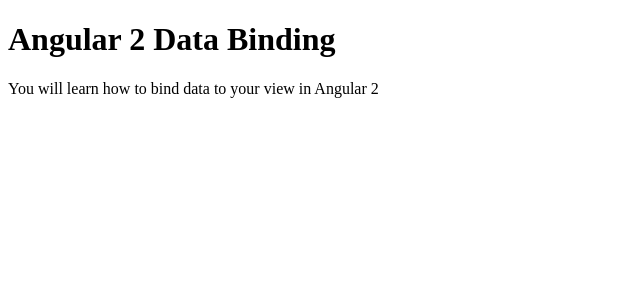
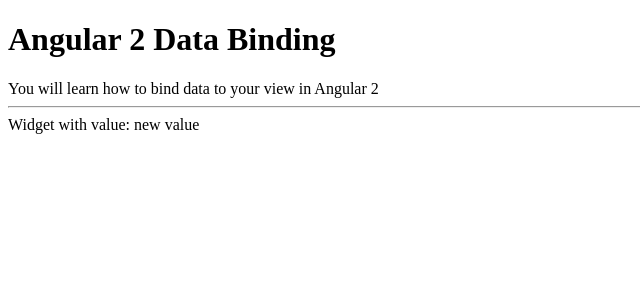
Before and after one commit to TanveerSehgal/ng2-data-binding, an Angular app: page / in a window 1280 px wide. Shown: the top 300 px of the page, without its empty margins (0-640 px from the left). Built offline with nearby package versions, Linux system fonts and the light colour scheme.

Commit message:
Property binding example

```diff
--- /dev/null
+++ b/src/app/app.component.html
@@ -0,0 +1,9 @@
+<!--Interpolation-->
+<h1>{{title}}</h1>
+
+<div>{{purpose}}</div>
+
+<hr>
+
+<!--Property binding-->
+<widget-one [widgetValue]="'new value'"></widget-one>
--- a/src/app/app.component.ts
+++ b/src/app/app.component.ts
@@ -2,9 +2,10 @@
 
 @Component({
     selector: 'app-root',
-    template: `<h1>{{title}}</h1> <div>{{purpose}}</div>`,
+    templateUrl: './app.component.html',
     styleUrls: ['./app.component.css']
 })
+
 export class AppComponent {
     title = 'Angular 2 Data Binding';
     purpose = 'You will learn how to bind data to your view in Angular 2';
--- a/src/app/app.module.ts
+++ b/src/app/app.module.ts
@@ -4,6 +4,7 @@
 import { HttpModule } from '@angular/http';
 
 import { AppComponent } from './app.component';
+import {WidgetModule} from './widgets/widget.module';
 
 @NgModule({
   declarations: [
@@ -12,7 +13,8 @@
   imports: [
     BrowserModule,
     FormsModule,
-    HttpModule
+    HttpModule,
+    WidgetModule
   ],
   providers: [],
   bootstrap: [AppComponent]
--- /dev/null
+++ b/src/app/widgets/widget-one.component.ts
@@ -0,0 +1,10 @@
+import {Component, Input} from "@angular/core";
+
+@Component({
+    selector: 'widget-one',
+    template: `<div>Widget with value: {{widgetValue}}</div>`
+})
+
+export class WidgetOneComponent {
+    @Input() widgetValue = 'no value set';
+}
```
Also changed, not shown: src/app/widgets/widget.module.ts (added, +15 -0 lines).
